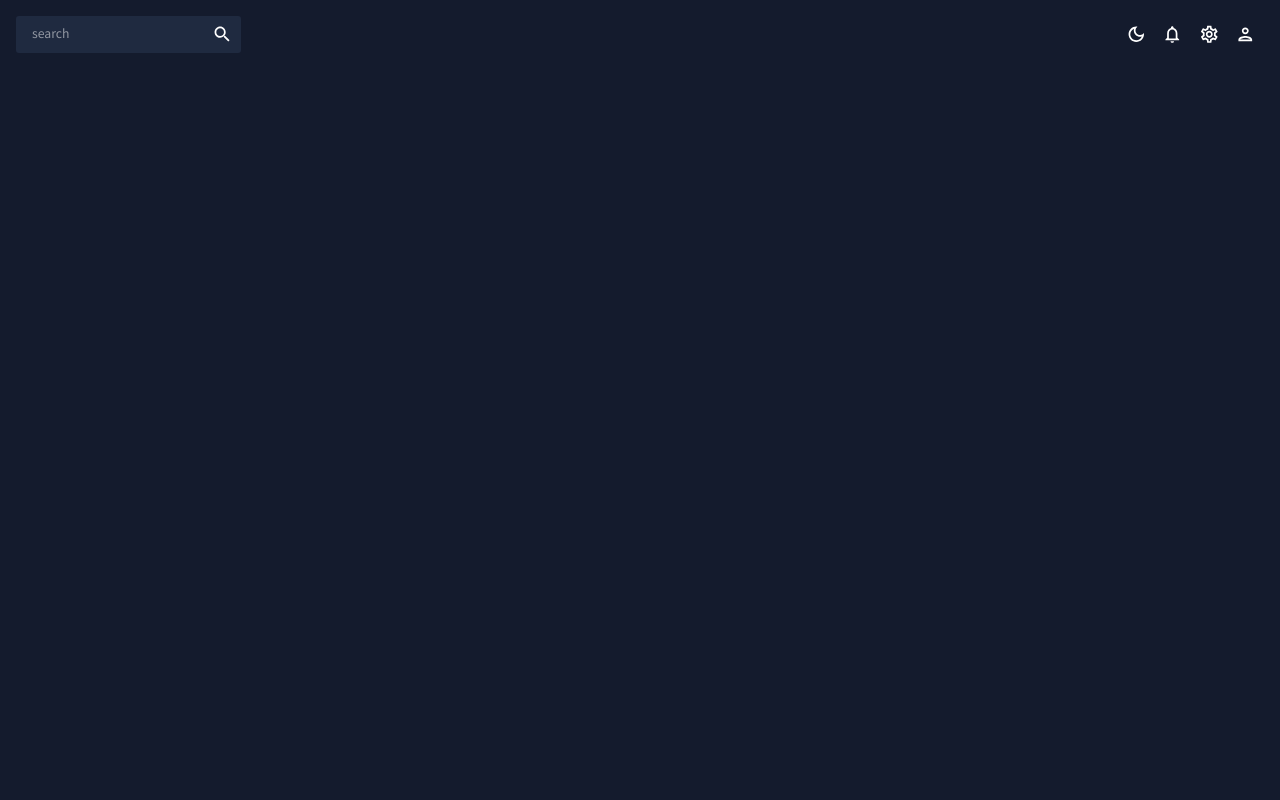
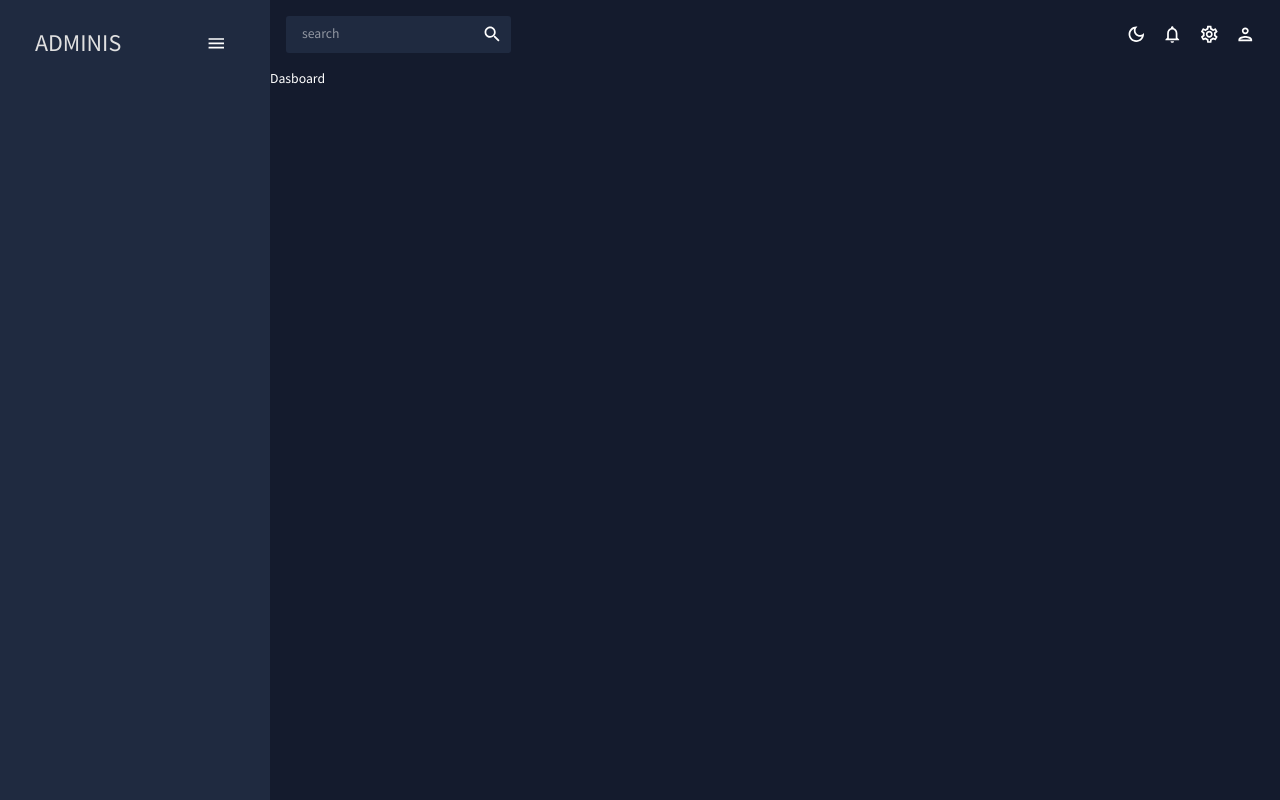
Before and after one commit to JMUT1/material-dashbord-tut, a React (Create React App) app: page / in a window 1280 px wide. Built offline with nearby package versions, Linux system fonts and the light colour scheme.

Commit message:
creating the sidebar and functionallity

```diff
--- a/package.json
+++ b/package.json
@@ -23,7 +23,7 @@
     "formik": "^2.2.9",
     "react": "^18.2.0",
     "react-dom": "^18.2.0",
-    "react-pro-sidebar": "^1.0.0",
+    "react-pro-sidebar": "^0.7.1",
     "react-router-dom": "^6.8.0",
     "react-scripts": "5.0.1",
     "web-vitals": "^2.1.4",
--- a/src/App.js
+++ b/src/App.js
@@ -1,23 +1,51 @@
-import React from 'react'
-import {ColorModeContext, useMode} from "./theme"
-import { CssBaseline, ThemeProvider } from '@mui/material'
-import TopBar from "./scenes/Global/TopBar"
+import { useState } from "react";
+import { Routes, Route } from "react-router-dom";
+import Topbar from "./scenes/Global/TopBar";
+import Sidebar from "./scenes/Global/SideBar";
+import Dashboard from "./scenes/dashboard";
+// import Team from "./scenes/team";
+// import Invoices from "./scenes/invoices";
+// import Contacts from "./scenes/contacts";
+// import Bar from "./scenes/bar";
+// import Form from "./scenes/form";
+// import Line from "./scenes/line";
+// import Pie from "./scenes/pie";
+// import FAQ from "./scenes/faq";
+// import Geography from "./scenes/geography";
+// import Calendar from "./scenes/calendar/calendar";
+import { CssBaseline, ThemeProvider } from "@mui/material";
+import { ColorModeContext, useMode } from "./theme";
 
-const App = () => {
-  const [theme, colorMode]= useMode()
+function App() {
+  const [theme, colorMode] = useMode();
+  const [isSidebar, setIsSidebar] = useState(true);
+
   return (
     <ColorModeContext.Provider value={colorMode}>
-    <ThemeProvider theme={theme}>
-      <CssBaseline/>
-    <div className='app'>
-      <main className='content'>
-        <TopBar/>
-      </main>
-    </div>
-    </ThemeProvider>
+      <ThemeProvider theme={theme}>
+        <CssBaseline />
+        <div className="app">
+          <Sidebar />
+          <main className="content">
+            <Topbar  />
+            <Routes>
+              <Route path="/" element={<Dashboard />} />
+              {/* <Route path="/team" element={<Team />} /> */}
+              {/* <Route path="/contacts" element={<Contacts />} /> */}
+              {/* <Route path="/invoices" element={<Invoices />} /> */}
+              {/* <Route path="/form" element={<Form />} /> */}
+              {/* <Route path="/bar" element={<Bar />} /> */}
+              {/* <Route path="/pie" element={<Pie />} /> */}
+              {/* <Route path="/line" element={<Line />} /> */}
+              {/* <Route path="/faq" element={<FAQ />} /> */}
+              {/* <Route path="/calendar" element={<Calendar />} /> */}
+              {/* <Route path="/geography" element={<Geography />} /> */}
+            </Routes>
+          </main>
+        </div>
+      </ThemeProvider>
     </ColorModeContext.Provider>
-
-  )
+  );
 }
 
-export default App
+export default App;
--- a/src/scenes/Global/SideBar.jsx
+++ b/src/scenes/Global/SideBar.jsx
@@ -1,9 +1,102 @@
-import React from 'react'
+import { useState } from "react";
+import { ProSidebar, Menu, MenuItem } from "react-pro-sidebar";
+import { Box, IconButton, Typography, useTheme } from "@mui/material";
+import { Link } from "react-router-dom";
+import "react-pro-sidebar/dist/css/styles.css";
+import { tokens } from "../../theme";
+import HomeOutlinedIcon from "@mui/icons-material/HomeOutlined";
+import PeopleOutlinedIcon from "@mui/icons-material/PeopleOutlined";
+import ContactsOutlinedIcon from "@mui/icons-material/ContactsOutlined";
+import ReceiptOutlinedIcon from "@mui/icons-material/ReceiptOutlined";
+import PersonOutlinedIcon from "@mui/icons-material/PersonOutlined";
+import CalendarTodayOutlinedIcon from "@mui/icons-material/CalendarTodayOutlined";
+import HelpOutlineOutlinedIcon from "@mui/icons-material/HelpOutlineOutlined";
+import BarChartOutlinedIcon from "@mui/icons-material/BarChartOutlined";
+import PieChartOutlineOutlinedIcon from "@mui/icons-material/PieChartOutlineOutlined";
+import TimelineOutlinedIcon from "@mui/icons-material/TimelineOutlined";
+import MenuOutlinedIcon from "@mui/icons-material/MenuOutlined";
+import MapOutlinedIcon from "@mui/icons-material/MapOutlined";
+import { color } from "@mui/system";
 
-const SideBar = () => {
+
+
+const Item = ({ title, to, icon, selected, setSelected }) => {
+  const theme = useTheme();
+  const colors = tokens(theme.palette.mode);
   return (
-    <div>SideBar</div>
-  )
-}
+    <MenuItem
+      active={selected === title}
+      style={{
+        color: colors.grey[100],
+      }}
+      onClick={() => setSelected(title)}
+      icon={icon}
+    >
+      <Typography>{title}</Typography>
+      <Link to={to} />
+    </MenuItem>
+  );
+};
 
-export default SideBar
+const Sidebar = () => {
+  const theme = useTheme();
+  const colors = tokens(theme.palette.mode);
+  const [isCollapsed, setIsCollapsed] = useState(false);
+  const [selected, setSelected] = useState("Dashboard");
+
+  return (
+    <Box
+      sx={{
+        "& .pro-sidebar-inner": {
+          background: `${colors.primary[400]} !important`,
+        },
+        "& .pro-icon-wrapper": {
+          backgroundColor: "transparent !important",
+        },
+        "& .pro-inner-item": {
+          padding: "5px 35px 5px 20px !important",
+        },
+        "& .pro-inner-item:hover": {
+          color: "#868dfb !important",
+        },
+        "& .pro-menu-item.active": {
+          color: "#6870fa !important",
+        },
+      }}
+    >
+      <ProSidebar collapsed={isCollapsed}>
+        <Menu iconShape="square">
+        <MenuItem
+        onClick={()=> setIsCollapsed(!isCollapsed)}
+        icon={isCollapsed ? <MenuOutlinedIcon/> : undefined}
+        style={{
+          margin: "10px 0 20px 0",
+          color: colors.grey[100]
+        }}
+    >
+      {!isCollapsed && (
+              <Box
+                display="flex"
+                justifyContent="space-between"
+                alignItems="center"
+                ml="15px"
+              >
+                <Typography variant="h3" color={colors.grey[100]}>
+                  ADMINIS
+                </Typography>
+                <IconButton onClick={() => setIsCollapsed(!isCollapsed)}>
+                  <MenuOutlinedIcon />
+                </IconButton>
+              </Box>
+            )}
+
+        </MenuItem>
+        </Menu>
+
+      </ProSidebar>
+
+    </Box>
+  );
+};
+
+export default Sidebar;
```
Also changed, not shown: 1 other file (tests, documents, lock files or other folders).
